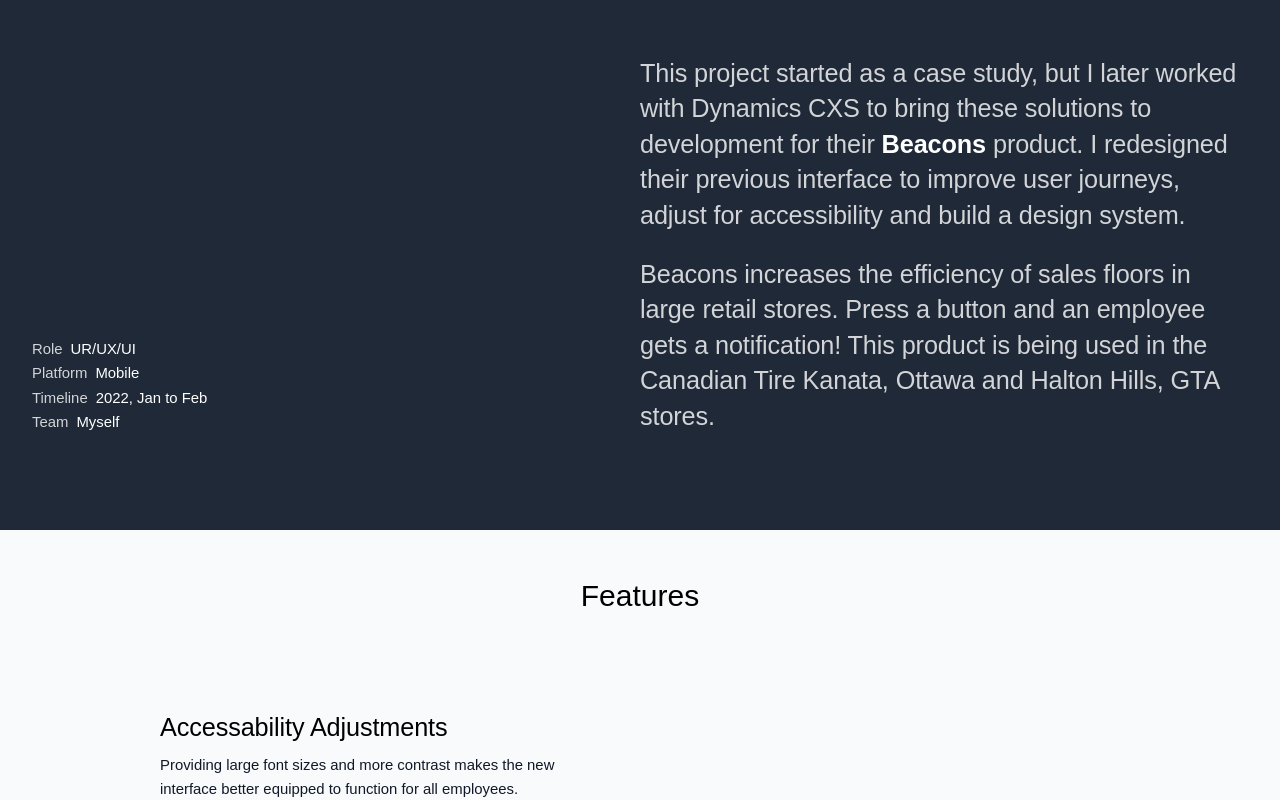
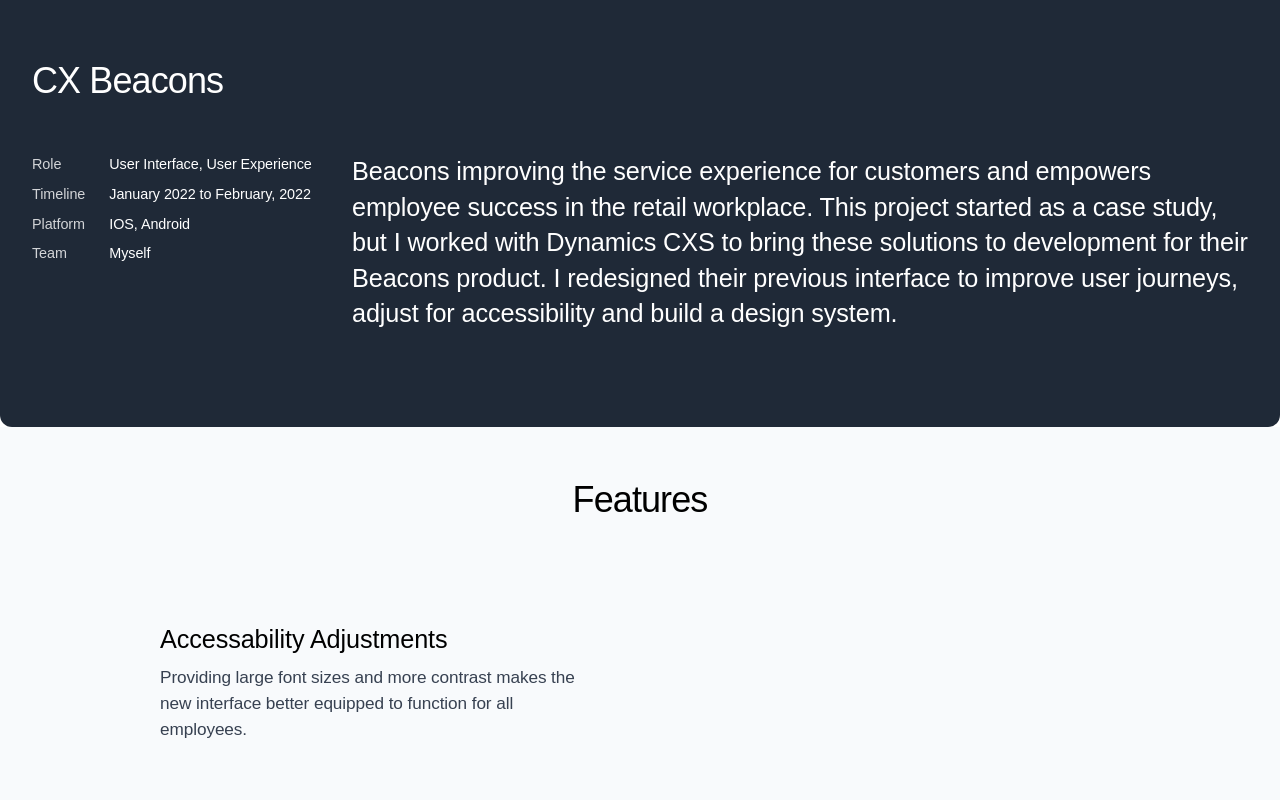
Before and after one commit to karenamistry/Portfolio-Nov-2022, a React (Create React App) app: page /beacons in a window 1280 px wide. Shown: the part 840-1640 px from the top of the page. Built offline with nearby package versions, Linux system fonts and the light colour scheme.

Commit message:
beacons styles

```diff
--- a/src/components/projectContainer.js
+++ b/src/components/projectContainer.js
@@ -20,8 +20,8 @@
                 <div className="h5 max-w-md pb-2">April - Current, 2023</div>
               </div>
               <div className="h3 max-w-2xl">
-                Developing a product that seamlessly integrates complex systems
-                into a friendly interface.
+                Creating solutions to manage the complex systems behind the
+                pickup-in-store process.
               </div>
             </div>
             <div className="w-full bg-gray-200 rounded-3xl">
--- a/src/pages/beacons.js
+++ b/src/pages/beacons.js
@@ -24,7 +24,7 @@
     <>
       {/* Hero Image */}
       <div className="w-full h-screen z-10">
-        <div className="paragraph x-2 text-xs">🥸</div>
+        <div className="h4 x-2 text-xs">🥸</div>
         <img
           className="object-contain h-full w-full mx-auto ratio-square bg-gray-800"
           src={BeaconsHero}
@@ -32,46 +32,37 @@
         />
       </div>
       {/* Hero Project Info */}
-      <div className="w-full py-24 bg-gray-800">
-        <div className="container mx-auto grid gap-y-3 lg:grid-cols-8 md:grid-cols-4 sm:grid-cols-4">
-          <div className="col-span-4  text-white flex flex-col justify-end">
-            <div className="flex items-center gap-x-2">
-              <div className="paragraph  opacity-80 text-white">Role</div>
-              <div className="paragraph  text-white">UR/UX/UI</div>
+      <div className="flex bg-gray-800 py-24 rounded-b-xl">
+        <div className="container flex flex-col gap-y-12">
+          <div className="h2 text-white">CX Beacons</div>
+          <div className="flex flex-col gap-y-6 md:flex-row md:justify-between">
+            <div className="flex gap-x-6">
+              <div className="flex flex-col opacity-80 gap-y-2">
+                <div className="h5 text-white">Role</div>
+                <div className="h5 text-white">Timeline</div>
+                <div className="h5 text-white">Platform</div>
+                <div className="h5 text-white">Team</div>
               </div>
-            <div className="flex items-center gap-x-2">
-              <div className="paragraph  opacity-80 text-white">Platform</div>
-              <div className="paragraph  text-white">Mobile</div>
+              <div className="flex flex-col gap-y-2">
+                <div className="h5 text-white">
+                  User Interface, User Experience
                 </div>
-            <div className="flex items-center gap-x-2">
-              <div className="paragraph  opacity-80 text-white">Timeline</div>
-              <div className="paragraph  text-white">2022, Jan to Feb</div>
+                <div className="h5 text-white">
+                  January 2022 to February, 2022
                 </div>
-            <div className="flex items-center gap-x-2">
-              <div className="paragraph  opacity-80 text-white">Team</div>
-              <div className="paragraph  text-white">Myself</div>
+                <div className="h5 text-white">IOS, Android</div>
+                <div className="h5 text-white">Myself</div>
               </div>
             </div>
-          {/* Hero Project Description */}
-          <div className="col-span-4 flex flex-col gap-y-6">
+            <div className="flex flex-col gap-y-8 max-w-4xl">
               <div className="h3 text-white">
-              <span className="opacity-80">
-                This project started as a case study, but I later worked with
-                Dynamics CXS to bring these solutions to development for their
-              </span>{" "}
-              <span className="font-semibold">Beacons</span>{" "}
-              <span className="opacity-80">
-                product. I redesigned their previous interface to improve user
-                journeys, adjust for accessibility and build a design system.
-              </span>
+                Beacons improving the service experience for customers and
+                empowers employee success in the retail workplace. This project
+                started as a case study, but I worked with Dynamics CXS to bring
+                these solutions to development for their Beacons product. I
+                redesigned their previous interface to improve user journeys,
+                adjust for accessibility and build a design system.
               </div>
-            <div className="h3 text-white">
-              <span className="opacity-80">
-                Beacons increases the efficiency of sales floors in large retail
-                stores. Press a button and an employee gets a notification! This
-                product is being used in the Canadian Tire Kanata, Ottawa and
-                Halton Hills, GTA stores.
-              </span>
             </div>
           </div>
         </div>
@@ -85,12 +76,12 @@
           {/* Responsive Container */}
           <div className="grid grid-col-2 gap-24 justify-center items-center auto-cols-fr">
             {/* Grid Whole Container */}
-            <div className="h1 col-span-2 text-center sm:col-span-2">
+            <div className="h2 col-span-2 text-center sm:col-span-2">
               Features
             </div>
             <div className=" sm:col-span-2">
               <div className="h3 mb-2 ">Accessability Adjustments</div>
-              <div className="paragraph ">
+              <div className="h4 ">
                 Providing large font sizes and more contrast makes the new
                 interface better equipped to function for all employees.
               </div>
@@ -102,7 +93,7 @@
                 src={Access}
                 alt="BeaconsImage"
               />
-              <div className="paragraph"></div>
+              <div className="h4"></div>
             </div>
 
             <img
@@ -113,7 +104,7 @@
 
             <div className="sm:col-span-2">
               <div className="h3 mb-2 ">Addition of Onboarding</div>
-              <div className="paragraph ">
+              <div className="h4 ">
                 When an employee is first greeted by the application, they are
                 asked about their goals so that we can better suit the
                 application to its target audience.
@@ -122,7 +113,7 @@
 
             <div className="sm:col-span-2">
               <div className="h3 mb-2 ">Emphasis on Personal Achievements</div>
-              <div className="paragraph ">
+              <div className="h4 ">
                 The previous system of having a customer experience score for
                 the entire store was impersonal and did not do anything to
                 encourage employee success. By implementing a personal badge and
@@ -144,7 +135,7 @@
               <div className="h3 mb-2 ">
                 Improving the Customer Request Journey
               </div>
-              <div className="paragraph ">
+              <div className="h4 ">
                 Telling employees where and when the button was pressed, as well
                 as if their coworkers are already occupied with customers.
                 Improving how an employee receives requests when customers press
@@ -158,12 +149,12 @@
                 src={Request}
                 alt="BeaconsImage"
               />
-              <div className="paragraph"></div>
+              <div className="h4"></div>
             </div>
 
             <div className="sm:col-span-2">
               <div className="h3 mb-2 ">Simplified Editing</div>
-              <div className="paragraph ">
+              <div className="h4 ">
                 Organizing beacon buttons by department and SKU, which can be
                 searched, makes it easier to find and edit beacons on-the-go.
                 Previously, all the beacons were all listed together. The icons
@@ -177,11 +168,11 @@
               alt="BeaconsImage"
             />
 
-            <div className="h1 col-span-2 text-center">Process</div>
+            <div className="h2 col-span-2 text-center">Process</div>
 
             <div className="sm:col-span-2">
               <div className="h3 mb-2 ">Design Goals</div>
-              <div className="paragraph ">
+              <div className="h4 ">
                 Beacons was created with the goal of enhancing the customer to
                 employee service experience, not eliminating it. My goal was to
                 expand the reach of the beacons app to more retail stores by
@@ -204,7 +195,7 @@
 
             <div className=" sm:col-span-2">
               <div className="h3 mb-2 ">Conducting Interviews</div>
-              <div className="paragraph ">
+              <div className="h4 ">
                 I started researching by interviewing employees at the Canadian
                 Tire Kanata store to learn the application from their
                 perspective. I did this to learn about pain points within the
@@ -219,7 +210,7 @@
 
             <div className="sm:col-span-2">
               <div className="h3 mb-2 ">Asking HMW Questions</div>
-              <div className="paragraph ">
+              <div className="h4 ">
                 I started the designing process by asking "How Might We"
                 questions while listening back to my interviews. I jotted down
                 notes and questions related to changes, features and ideas that
@@ -235,12 +226,12 @@
                 src={Competition}
                 alt="BeaconsImage"
               />
-              <div className="paragraph"></div>
+              <div className="h4"></div>
             </div>
 
             <div className="sm:col-span-2">
               <div className="h3 mb-2 ">Analyzing Competition</div>
-              <div className="paragraph ">
+              <div className="h4 ">
                 Analyzing applications competitive with Beacons was a roadblock
                 I faced, because most similar products require consultation to
                 get access. I was able to research features of the two
@@ -254,7 +245,7 @@
 
             <div className=" sm:col-span-2">
               <div className="h3 mb-2 ">Mapping User Journeys</div>
-              <div className="paragraph ">
+              <div className="h4 ">
                 One of my goals during this redesign was to improve the user
                 journeys within the application. I started by mapping the users
                 stories in the application to better understand them. The
@@ -268,7 +259,7 @@
 
             <div className=" sm:col-span-2">
               <div className="h3 mb-2 ">Building Personas</div>
-              <div className="paragraph ">
+              <div className="h4 ">
                 I was able to build realistic personas that were based off the
                 employees that I had interviewed. I created two personas that
                 represented the two types of users that I had to accommodate.
@@ -281,7 +272,7 @@
                 src={PersonaA}
                 alt="BeaconsImage"
               />
-              <div className="paragraph"></div>
+              <div className="h4"></div>
             </div>
 
             <div className=" sm:col-span-2">
@@ -290,12 +281,12 @@
                 src={PersonaB}
                 alt="BeaconsImage"
               />
-              <div className="paragraph"></div>
+              <div className="h4"></div>
             </div>
 
             <div className=" sm:col-span-2">
               <div className="h3 mb-2 ">Sketching</div>
-              <div className="paragraph ">
+              <div className="h4 ">
                 Sketching basic UI ideas was an easy way for me to test how they
                 would work in the complete user journey before committing to
                 prototyping. After sketching, I moved to low and mid fidelity
@@ -317,7 +308,7 @@
 
             <div className=" sm:col-span-2">
               <div className="h3 mb-2 ">Prototyping</div>
-              <div className="paragraph ">
+              <div className="h4 ">
                 I began prototyping the main customer request user flow first,
                 meaning how does an employee respond to a customer presses a
                 button. I created two different iterations for completing this
@@ -333,7 +324,7 @@
 
             <div className="sm:col-span-2">
               <div className="h3 mb-2 ">User Testing</div>
-              <div className="paragraph ">
+              <div className="h4 ">
                 I scheduled in-person user testing meeting with the same
                 employees at Canadian Tire that I had previously interviewed to
                 user test the user journey for creating a customer request. My
@@ -348,7 +339,7 @@
 
             <div className=" sm:col-span-2">
               <div className="h3 mb-2 ">Iterating</div>
-              <div className="paragraph ">
+              <div className="h4 ">
                 After user testing and iterating, I was able to use the feedback
                 to iterate and narrow in on a final prototype. One of the major
                 changes I made after user testing was the addition of an
@@ -374,7 +365,7 @@
 
             <div className=" sm:col-span-2">
               <div className="h3 mb-2 ">Reflection</div>
-              <div className="paragraph ">
+              <div className="h4 ">
                 I started this project as a case study, to further my UI and UX
                 skills, but I was able to work with Dynamics and learn far more
                 than I had anticipated. I found this product so interesting
```
Lines whose indentation alone changed are shown as unchanged.
